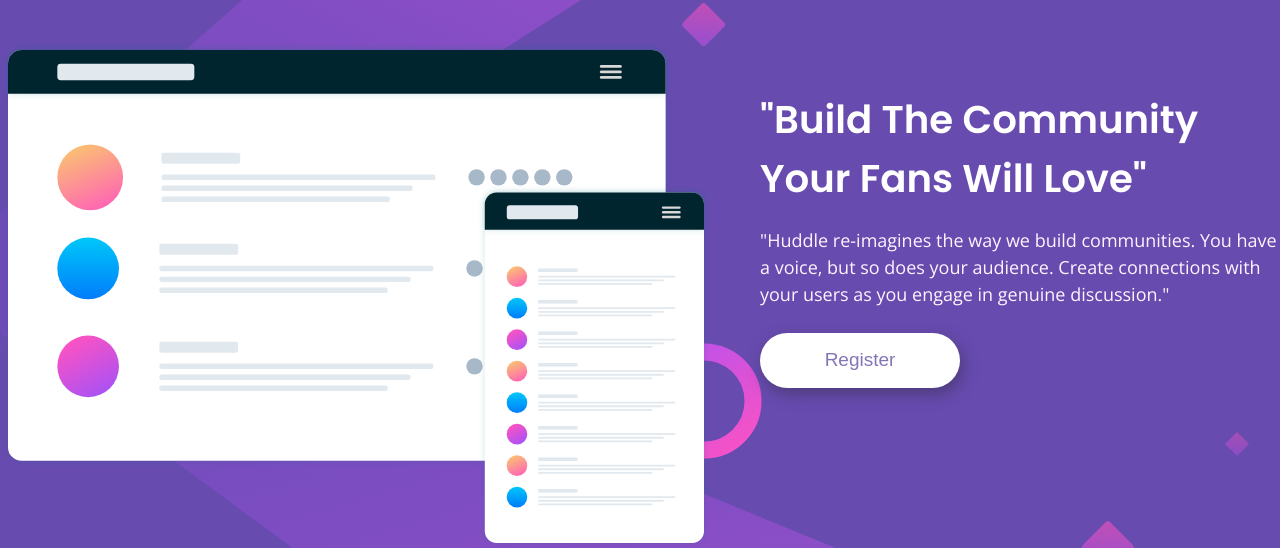
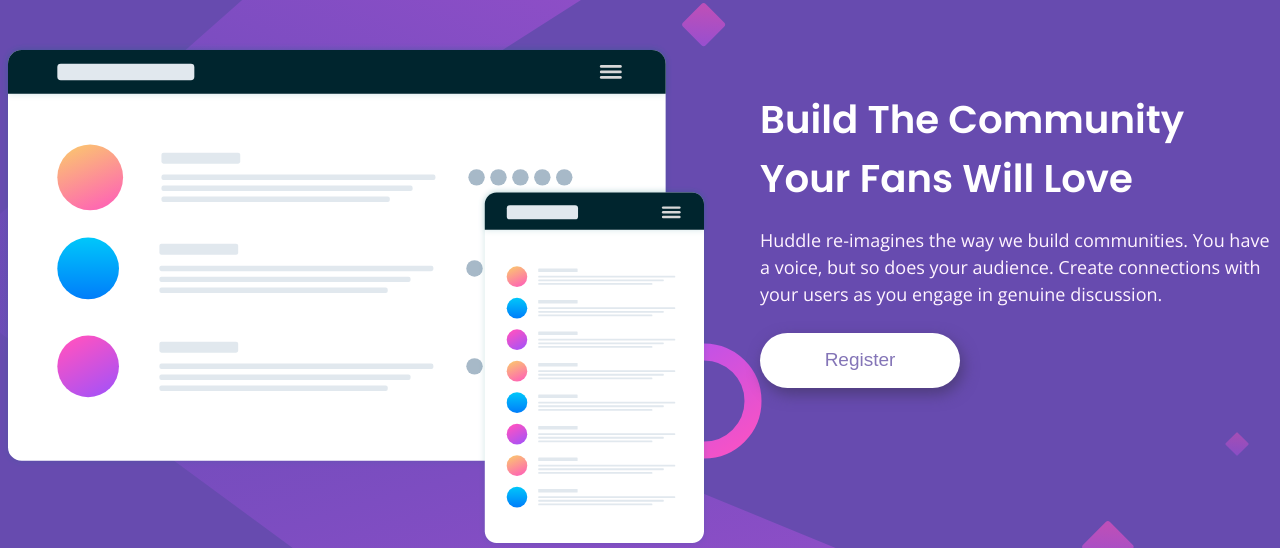
Before and after one commit to ima9gh/Huddle-landing-page, a plain HTML site: page index.html in a window 1280 px wide. Shown: the part 162-710 px from the top of the page. Drawn offline with Linux system fonts and the light colour scheme.

Commit message:
Update index.html

```diff
--- a/index.html
+++ b/index.html
@@ -18,9 +18,9 @@
       <img src="images/illustration-mockups.svg" alt="*">
     </div>
     <div class="texts">
-      <h1>"Build The Community Your Fans Will Love"</h1>
-      <p>"Huddle re-imagines the way we build communities. You have a voice, but so does your audience.
-        Create connections with your users as you engage in genuine discussion."</p>
+      <h1>Build The Community Your Fans Will Love</h1>
+      <p>Huddle re-imagines the way we build communities. You have a voice, but so does your audience.
+        Create connections with your users as you engage in genuine discussion.</p>
         <button type="submit" value="Register">Register</button>
     </div>
   </div>
```
